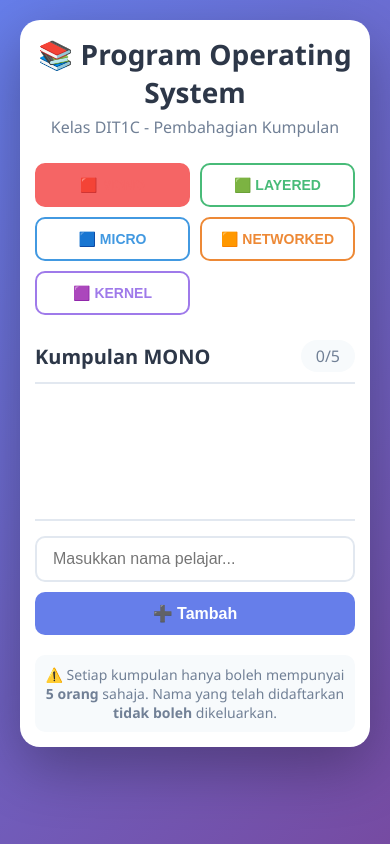
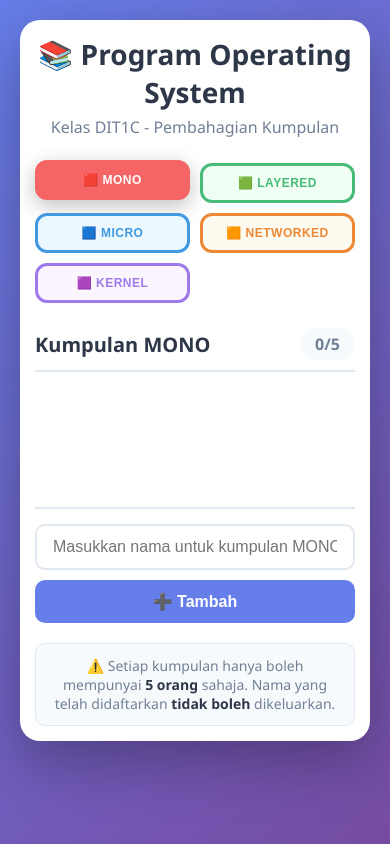
Before and after one commit to ikq363/grouping, a plain HTML site: page index.html in a window 390 px wide. Drawn offline with Linux system fonts and the light colour scheme; no server answers.

Commit message:
Update index.html

```diff
--- a/index.html
+++ b/index.html
@@ -115,6 +115,21 @@
             // Update header
             document.getElementById('groupTitle').textContent = `Kumpulan ${groupName}`;
 
+            // Update input button to match current group
+            const inputField = document.getElementById('memberInput');
+            const addButton = document.getElementById('addButton');
+            inputField.placeholder = `Masukkan nama untuk kumpulan ${groupName}...`;
+            addButton.onclick = function() {
+                addMember(groupKey);
+            };
+
+            // Also update the input field to submit on Enter key
+            inputField.onkeypress = function(e) {
+                if (e.key === 'Enter') {
+                    addMember(groupKey);
+                }
+            };
+
             // Get members
             const groupRef = ref(database, `groups/${groupKey}`);
             onValue(groupRef, (snapshot) => {
@@ -230,33 +245,80 @@
         }
 
         .group-btn {
-            padding: 12px 8px;
-            border: 2px solid #e2e8f0;
-            border-radius: 10px;
+            padding: 14px 10px;
+            border: 3px solid #e2e8f0;
+            border-radius: 12px;
             background: white;
             cursor: pointer;
-            font-weight: 600;
-            font-size: 14px;
-            color: #4a5568;
+            font-weight: 700;
+            font-size: 15px;
+            color: #2d3748;
             transition: all 0.3s ease;
+            position: relative;
+            letter-spacing: 0.5px;
         }
 
         .group-btn:hover {
-            transform: translateY(-2px);
-            box-shadow: 0 4px 12px rgba(0,0,0,0.1);
+            transform: translateY(-3px);
+            box-shadow: 0 6px 20px rgba(0,0,0,0.15);
         }
 
         .group-btn.active {
-            background: #667eea;
-            color: white;
-            border-color: #667eea;
+            color: white !important;
+            transform: translateY(-3px);
+            box-shadow: 0 6px 20px rgba(0,0,0,0.25);
         }
 
-        .group-btn:nth-child(1).active { background: #f56565; border-color: #f56565; }
-        .group-btn:nth-child(2).active { background: #48bb78; border-color: #48bb78; }
-        .group-btn:nth-child(3).active { background: #4299e1; border-color: #4299e1; }
-        .group-btn:nth-child(4).active { background: #ed8936; border-color: #ed8936; }
-        .group-btn:nth-child(5).active { background: #9f7aea; border-color: #9f7aea; }
+        /* Individual group colors */
+        .group-btn:nth-child(1) {
+            border-color: #f56565;
+            color: #f56565;
+            background: #fff5f5;
+        }
+        .group-btn:nth-child(1).active {
+            background: #f56565;
+            color: white !important;
+        }
+
+        .group-btn:nth-child(2) {
+            border-color: #48bb78;
+            color: #48bb78;
+            background: #f0fff4;
+        }
+        .group-btn:nth-child(2).active {
+            background: #48bb78;
+            color: white !important;
+        }
+
+        .group-btn:nth-child(3) {
+            border-color: #4299e1;
+            color: #4299e1;
+            background: #ebf8ff;
+        }
+        .group-btn:nth-child(3).active {
+            background: #4299e1;
+            color: white !important;
+        }
+
+        .group-btn:nth-child(4) {
+            border-color: #ed8936;
+            color: #ed8936;
+            background: #fffaf0;
+        }
+        .group-btn:nth-child(4).active {
+            background: #ed8936;
+            color: white !important;
+        }
+
+        .group-btn:nth-child(5) {
+            border-color: #9f7aea;
+            color: #9f7aea;
+            background: #faf5ff;
+        }
+        .group-btn:nth-child(5).active {
+            background: #9f7aea;
+            color: white !important;
+        }
 
         .group-header {
             display: flex;
@@ -279,6 +341,7 @@
             background: #f7fafc;
             padding: 5px 15px;
             border-radius: 20px;
+            font-weight: 600;
         }
 
         .members-grid {
@@ -295,9 +358,9 @@
             padding: 15px 10px;
             text-align: center;
             font-size: 14px;
-            font-weight: 500;
+            font-weight: 600;
             transition: all 0.3s ease;
-            min-height: 60px;
+            min-height: 65px;
             display: flex;
             align-items: center;
             justify-content: center;
@@ -308,12 +371,14 @@
             background: #48bb78;
             color: white;
             border-color: #48bb78;
+            box-shadow: 0 2px 8px rgba(72, 187, 120, 0.3);
         }
 
         .member-box.empty {
             background: #f7fafc;
             color: #a0aec0;
             border-style: dashed;
+            border-color: #cbd5e0;
         }
 
         .add-member-section {
@@ -336,6 +401,7 @@
 
         .add-member-section input:focus {
             border-color: #667eea;
+            box-shadow: 0 0 0 3px rgba(102, 126, 234, 0.1);
         }
 
         .add-member-section button {
@@ -356,14 +422,23 @@
             box-shadow: 0 4px 12px rgba(102, 126, 234, 0.4);
         }
 
+        .add-member-section button:active {
+            transform: translateY(0);
+        }
+
         .info-text {
             text-align: center;
             margin-top: 20px;
             color: #718096;
             font-size: 14px;
-            padding: 10px;
+            padding: 12px;
             background: #f7fafc;
             border-radius: 10px;
+            border: 1px solid #e2e8f0;
+        }
+
+        .info-text strong {
+            color: #2d3748;
         }
 
         @media (max-width: 768px) {
@@ -390,6 +465,11 @@
             .add-member-section button {
                 width: 100%;
             }
+
+            .group-btn {
+                font-size: 13px;
+                padding: 12px 8px;
+            }
         }
 
         @media (max-width: 480px) {
@@ -399,6 +479,11 @@
 
             .members-grid {
                 grid-template-columns: repeat(2, 1fr);
+            }
+
+            .group-btn {
+                font-size: 12px;
+                padding: 10px 6px;
             }
         }
     </style>
@@ -410,19 +495,19 @@
 
         <!-- Group Buttons -->
         <div class="group-buttons">
-            <button class="group-btn" id="btn_group1" onclick="selectGroup('group1')" style="border-color: #f56565; color: #f56565;">
+            <button class="group-btn" id="btn_group1" onclick="selectGroup('group1')">
                 🟥 MONO
             </button>
-            <button class="group-btn" id="btn_group2" onclick="selectGroup('group2')" style="border-color: #48bb78; color: #48bb78;">
+            <button class="group-btn" id="btn_group2" onclick="selectGroup('group2')">
                 🟩 LAYERED
             </button>
-            <button class="group-btn" id="btn_group3" onclick="selectGroup('group3')" style="border-color: #4299e1; color: #4299e1;">
+            <button class="group-btn" id="btn_group3" onclick="selectGroup('group3')">
                 🟦 MICRO
             </button>
-            <button class="group-btn" id="btn_group4" onclick="selectGroup('group4')" style="border-color: #ed8936; color: #ed8936;">
+            <button class="group-btn" id="btn_group4" onclick="selectGroup('group4')">
                 🟧 NETWORKED
             </button>
-            <button class="group-btn" id="btn_group5" onclick="selectGroup('group5')" style="border-color: #9f7aea; color: #9f7aea;">
+            <button class="group-btn" id="btn_group5" onclick="selectGroup('group5')">
                 🟪 KERNEL
             </button>
         </div>
@@ -440,8 +525,8 @@
 
         <!-- Add Member -->
         <div class="add-member-section">
-            <input type="text" id="input_group1" placeholder="Masukkan nama pelajar..." />
-            <button onclick="addMember('group1')">➕ Tambah</button>
+            <input type="text" id="memberInput" placeholder="Masukkan nama pelajar..." />
+            <button id="addButton">➕ Tambah</button>
         </div>
 
         <div class="info-text">
```
